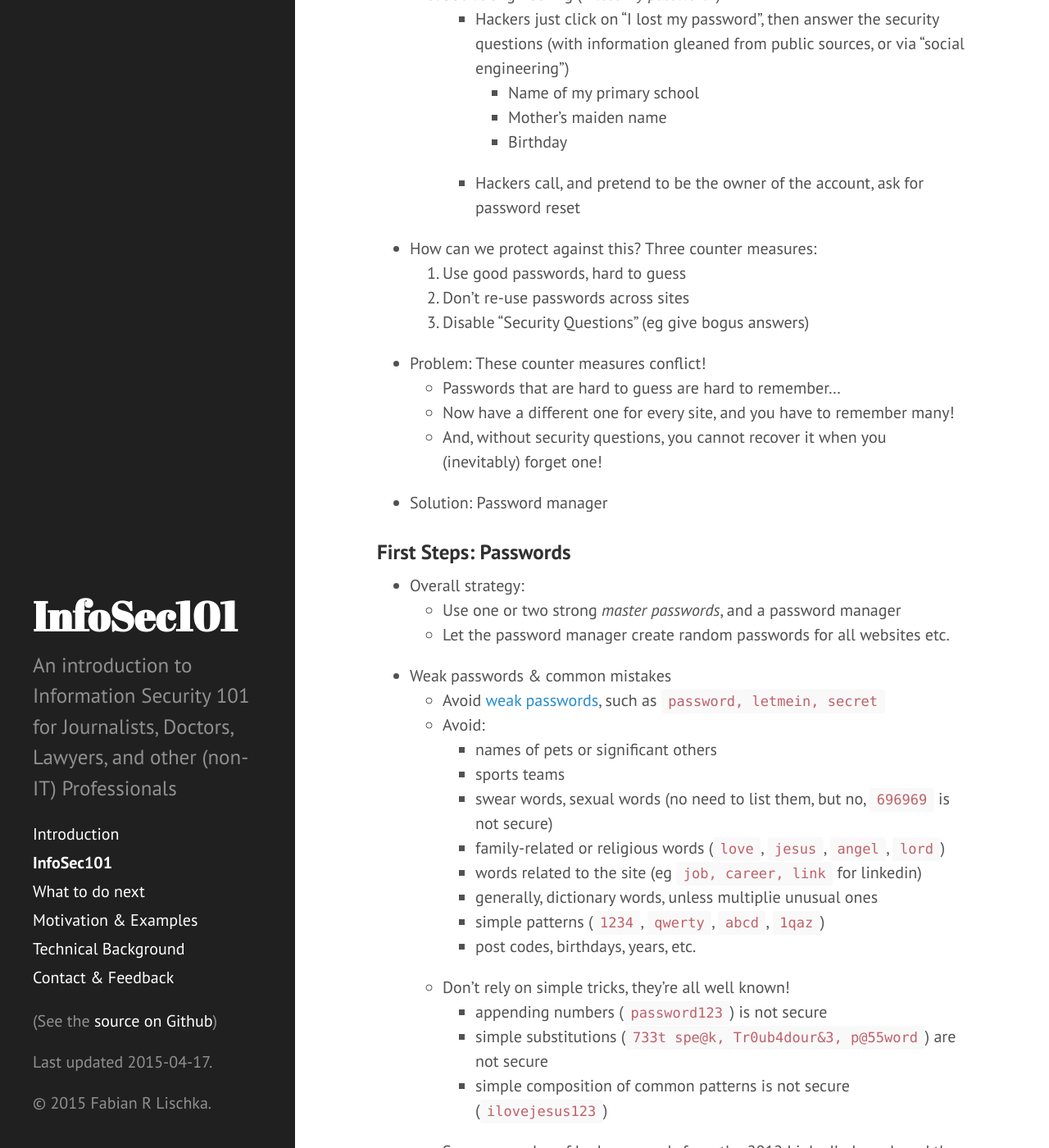
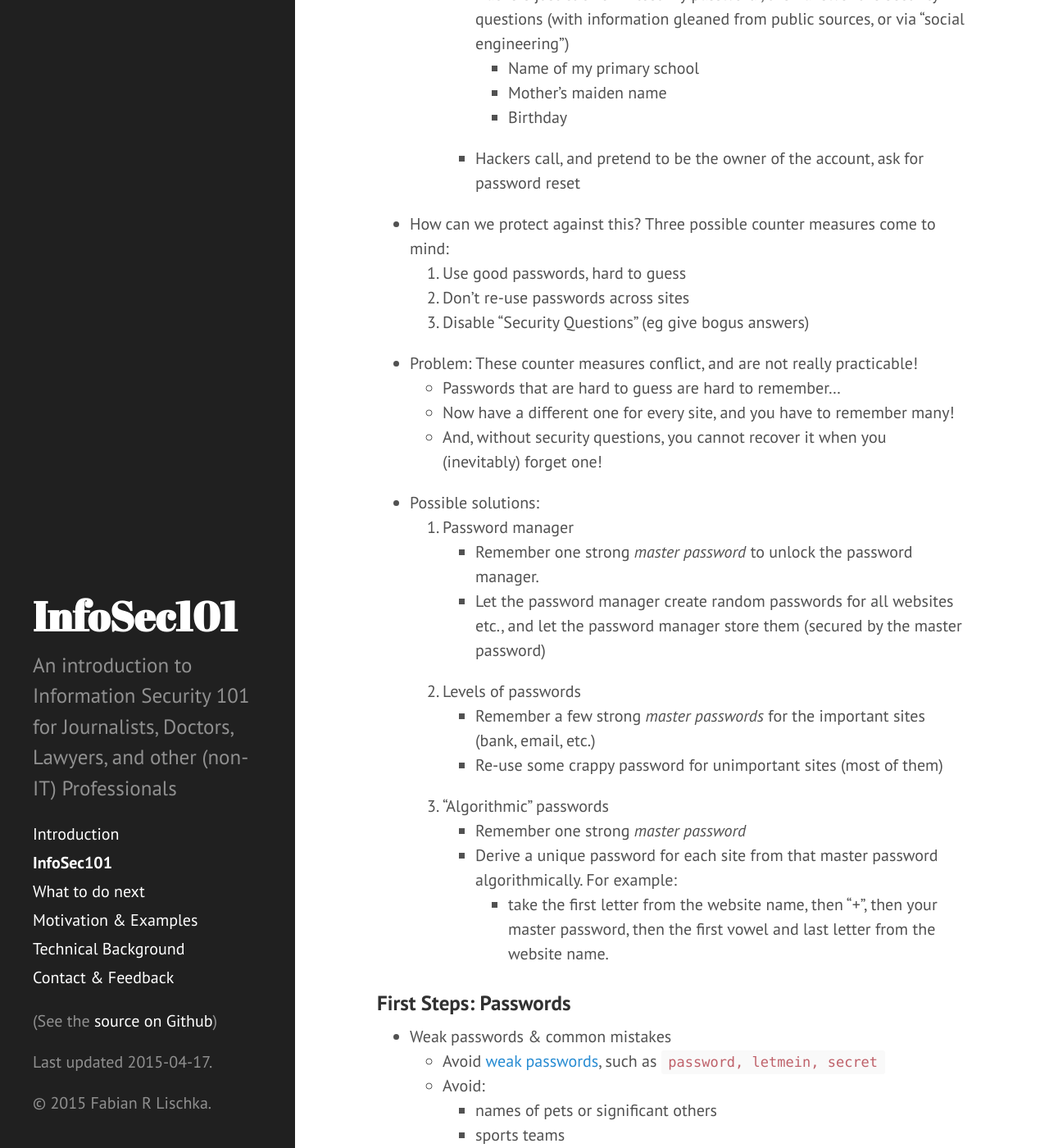
Before and after one commit to fabianlischka/InfoSec101, a Jekyll site: the page built from p1-InfoSec101.md, in a window 1280 px wide and 1400 px high, scrolled down 1294 px. Shown: the whole window at 82% size. Built offline with Jekyll 4.4.1, drawn with Linux system fonts in a browser that asks for light colours; Markdown is read by kramdown in place of the engine named in the settings; some of the changed text lies outside the part shown.

Commit message:
fix #2, fix #8, suggestions Joseph
* incorporate suggestions Joseph
* add “Thanks” section
* add several links to EFF SSD guide
* clarify password strategies
* incorporated DiceWare
* clarify clicking: read URL
* add back TrueCrypt to fix #8
* fix HTTPSEverywhere name
* remove advice to avoid re-using messages
* remove Telegram again
* add link to TCIJ handbook to fix #2

```diff
--- a/p1-InfoSec101.md
+++ b/p1-InfoSec101.md
@@ -30,7 +30,7 @@
         - Computers can try **lots** of combinations in a short time
         - The "dictionaries" used are comprehensive and smartly compiled
     2. Hack into a site, and get the usernames and passwords (*Database breach*)
-        - Properly implemented websites store passwords in a way that makes this nearly impossible
+        - For properly implemented websites, that is quite hard
         - Many sites are not properly implemented though...
         - Now, use the passwords learned from this breach, and try them on other sites (email accounts, bank accounts, twitter, ...)
     3. Social engineering (*"I lost my password"*)
@@ -39,22 +39,29 @@
             - Mother's maiden name
             - Birthday
         - Hackers call, and pretend to be the owner of the account, ask for password reset
-- How can we protect against this? Three counter measures:
+- How can we protect against this? Three possible counter measures come to mind:
     1. Use good passwords, hard to guess
     2. Don't re-use passwords across sites
     3. Disable "Security Questions" (eg give bogus answers)
-- Problem: These counter measures conflict!
+- Problem: These counter measures conflict, and are not really practicable!
     - Passwords that are hard to guess are hard to remember...
     - Now have a different one for every site, and you have to remember many!
     - And, without security questions, you cannot recover it when you (inevitably) forget one!
-- Solution: Password manager
+- Possible solutions:
+    1. Password manager
+        - Remember one strong *master password* to unlock the password manager.
+        - Let the password manager create random passwords for all websites etc., and let the password manager store them (secured by the master password)
+    2. Levels of passwords
+        - Remember a few strong *master passwords* for the important sites (bank, email, etc.)
+        - Re-use some crappy password for unimportant sites (most of them)
+    3. "Algorithmic" passwords
+        - Remember one strong *master password*
+        - Derive a unique password for each site from that master password algorithmically. For example:
+            - take the first letter from the website name, then "+", then your master password, then the first vowel and last letter from the website name.
 
 
 ### First Steps: Passwords
 
-- Overall strategy:
-    - Use one or two strong *master passwords*, and a password manager
-    - Let the password manager create random passwords for all websites etc.
 - Weak passwords & common mistakes
     - Avoid [weak passwords](https://en.wikipedia.org/wiki/Password_strength#Examples_of_weak_passwords), such as `password, letmein, secret`
     - Avoid:
@@ -73,16 +80,18 @@
     - Some examples of bad passwords from the 2012 LinkedIn breach and the 2010 Gawker breach:
 ![PopularPasswords](../public/images/popular-passwords.jpg)
 - Strong passwords & best practice
-    - Good technique 1: Use the 1st letter of the words of a long, unique sentence (the *passphrase*). This is the [Schneier Scheme](https://www.schneier.com/blog/archives/2014/03/choosing_secure_1.html):
+    - Good technique 1: Use the 1st letter of the words of a long, unique sentence (the *passphrase*). This is the [*Schneier Scheme*](https://www.schneier.com/blog/archives/2014/03/choosing_secure_1.html):
         - *Example:* "Wo hěn xǐhuān HK, IT security, and (sometimes) 9 hours sleep" turns into `WhxHK,ITs&(st)9hs`
-        - *Eample:* "When I was 18 I dated Miranda Kerr for atleast 2 weeks, no seriously" turns into `WIw18IdMKfa2wns`
+        - *Eample:* "When I was 18 I dated Miranda Kerr for at least 2 weeks, no seriously" turns into `WIw18IdMKfa2wns`
         - Use a creative, weird, unique passphrase, possibly multi-language.
         - Don't use a well known catch phrase, song lyrics, movie quote etc. Make up your own phrase!
         - Should be a long phrase, resulting in at least 12 characters, including numbers, small/capital letters, symbols, etc. (beyond simple substitution)
         - Check that the result does not accidentally contain existing words, acronyms, etc.
         - (Keep in mind that you might encounter different keyboard layouts when using other computers, eg when traveling)
-    - Good technique 2: Use 4 or 5 *randomly* selected words from a large dictionary, maybe each truncated at 5 or 4 characters
+    - Good technique 2: Use 5 or more *randomly* selected words from a large dictionary, maybe truncating some, and concatenate, maybe adding numbers or symbols inbetween. This is the *xkcd Scheme*, see the comic below.
         - *Example:* "keelhaul", "cleistogamy", "evince", "vacuum" turns into `keel3clei6evin9vacu`
+        - Choose the words randomly from a long enough list, NOT some words that "come to your mind"! (rose, hammer, love, anyone?)
+        - Good method: [Dice Ware](http://world.std.com/~reinhold/diceware.html)
     - Maybe: Test your passwords
         - Password "quality test" routines are available
         - Password quality can be measured in
@@ -181,10 +190,10 @@
     - the server (whatever is before the first slash) must be read from right to left (so, this is not a good link: www.mybank.com.domain.bla.phishingsite.xyz/login.html)
 - Prevention:
     - be suspicious of unexpected, somewhat generic emails
-    - read the link before you click (*actual* link, not displayed)
-    - don't click on links in emails to "log in" somewhere
-        - use your own bookmarks, or just type it in
-    - check the exact name of the website, and the "lock" symbol
+    - examine the link before you click (*actual* link, not displayed), but note that even if that looks right, it could still be phishy!
+        - better: just don't click on links in emails to "log in" somewhere
+        - instead: use your own bookmarks, or just type it in
+    - **check the URL (the exact name of the website), and the "lock" symbol, before you type your password**
     - never provide your password to anyone, except the *actual* website it's for
 
 ### Malware
@@ -219,8 +228,8 @@
 - Recommended:
   - **FileVault**: Disk encryption. OS X. Enable in System Preferences -> Security & Privacy. Requires restart. [Link](http://support.apple.com/en-us/HT4790)
   - **BitLocker**: Disk encryption. Windows. [Link](http://windows.microsoft.com/en-US/windows7/products/features/bitlocker)
-- Careful:
-  - **TrueCrypt** appears to have some issues, the developers don't recommend its use anymore
+- For experts:
+  - **TrueCrypt**: Powerful disk encryption. Windows, OS X, Linux. While [the developers stepped back from the project](http://truecrypt.sourceforge.net), it recently passed a [security audit](https://www.schneier.com/blog/archives/2015/04/truecrypt_secur.html) and is [generally regarded as safe](https://www.grc.com/misc/truecrypt/truecrypt.htm). [Link](https://truecrypt.ch)
 - Also see [Disk Encryption on Prism Break](http://prism-break.org/en/all/#disk-encryption)
 
 ### Deleting Data
@@ -354,6 +363,10 @@
     - **ZenMate**: Browser add-on. Routes only browser through a VPN, NOT other apps (Mail, Messenger, etc.). Free. Chrome, FireFox, Opera. [Link](https://zenmate.com)
 - to test whether the VPN works correctly, visit [IPLeak](http://ipleak.net), for example, and see what it thinks your IP address and location are.
 
+- Also see the [EFF Surveillance Self-Defense Guide to Choosing a VPN](https://ssd.eff.org/en/module/choosing-vpn-thats-right-you)
+- Also see the [EFF Surveillance Self-Defense Guide to Circumventing Censorship](https://ssd.eff.org/en/module/how-circumvent-online-censorship)
+
+
 ## <a name="steps-email"></a> Email
 
 ### Basic Steps: Secure Email
@@ -379,8 +392,11 @@
   - **GPGTools**: not free anymore. GPG on OS X Mail. EFF score 5/7. [Link](https://gpgtools.org)
   - **iPGMail**: not free. GPG for iOS Mail. Closed source. EFF score 4/7. [Link](https://ipgmail.com/)
 - Not recommended at all for sensitive information: Normal email
+
+- Also see the [Introduction to Public Key Cryptography and PGP in the EFF Surveillance Self-Defense Guide](https://ssd.eff.org/en/module/introduction-public-key-cryptography-and-pgp)
 - Also see [Email Encryption on Prism Break](https://prism-break.org/en/all/#email-encryption)
 - Also see [Encrypted Email on arsTechnica](http://arstechnica.com/security/2013/06/encrypted-e-mail-how-much-annoyance-will-you-tolerate-to-keep-the-nsa-away/)
+
 
 ### PGP Best Practices
 
@@ -444,6 +457,7 @@
 - Not recommended at all: Firechat, Google Hangout, Google Talk Talk, ICQ, Kik, Kaoko, QQ, Snapchat, Viber, WeChat, Whisper
 - Not recommended at all: SMS
 
+- Also see the [EFF Surveillance Self-Defense Guide to using Signal](https://ssd.eff.org/en/module/how-use-signal-–-private-messenger)
 - Also see the [EFF ScoreCard](https://www.eff.org/secure-messaging-scorecard)
 - Also see [Prism Break on Instant Messaging](http://prism-break.org/en/all/#instant-messaging)
 
@@ -476,6 +490,7 @@
     - If your mobile phone is connected, your cell phone provider knows where it is (even if it's not a smart phone)
     - If your mobile phone is a smart phone, your phone knows where it is (and can record/share it)
     - If you're meeting an important source, consider leaving your phone at home
+    - Also see [The Problem with Mobile Phones](https://ssd.eff.org/en/module/problem-mobile-phones) in the EFF Surveillance Self Defense Guide
 - If you give someone information, you might reveal more than you thought:
     - Your phone number, email can be googled: what to they reveal?
     - Reverse Image Search sites such as [TinEye](http://tineye.com) or [Google](http://www.google.com/insidesearch/features/images/searchbyimage.html) allow someone to see whether a picture appears elsewhere on the net, eg Facebook, LinkedIn, Twitter, or your employer's website
@@ -483,7 +498,6 @@
         - There are tools availble to remove that information, known as EXIF strippers or metadata scrubbers.
         - Recommended (but maybe a bit complicated): ExifTool. Windows, OS X, UNIX. [Link](http://www.sno.phy.queensu.ca/~phil/exiftool/index.html)
     - The IP address of your computer can lead to your ISP, and then to you.
-
 
 ### Multiple Accounts
 
```
Also changed, not shown: other parts of p1-InfoSec101.md (+1 -4 lines), index.md (+10 -5 lines), p2-WhatToDoNext.md (+9 -1 lines).
